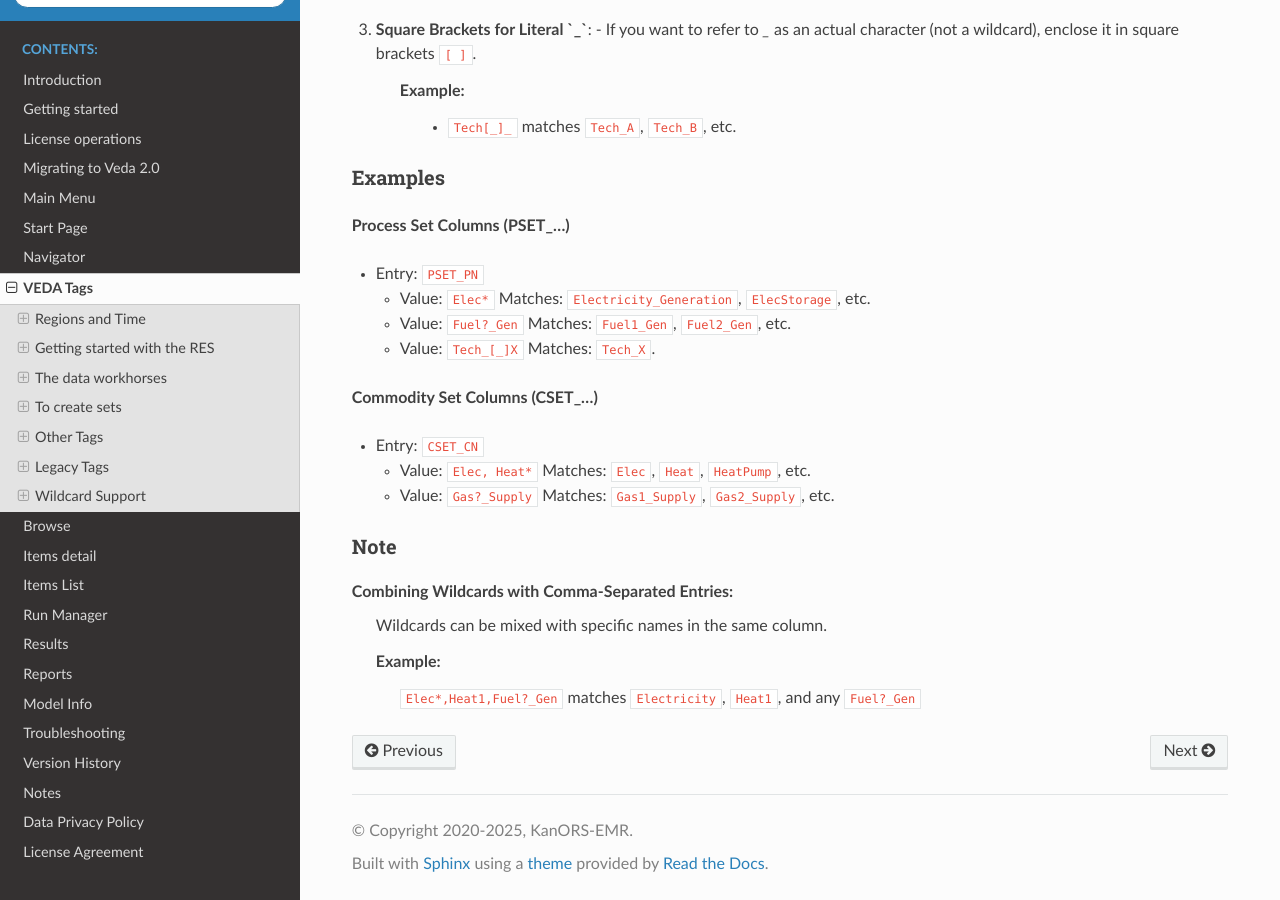
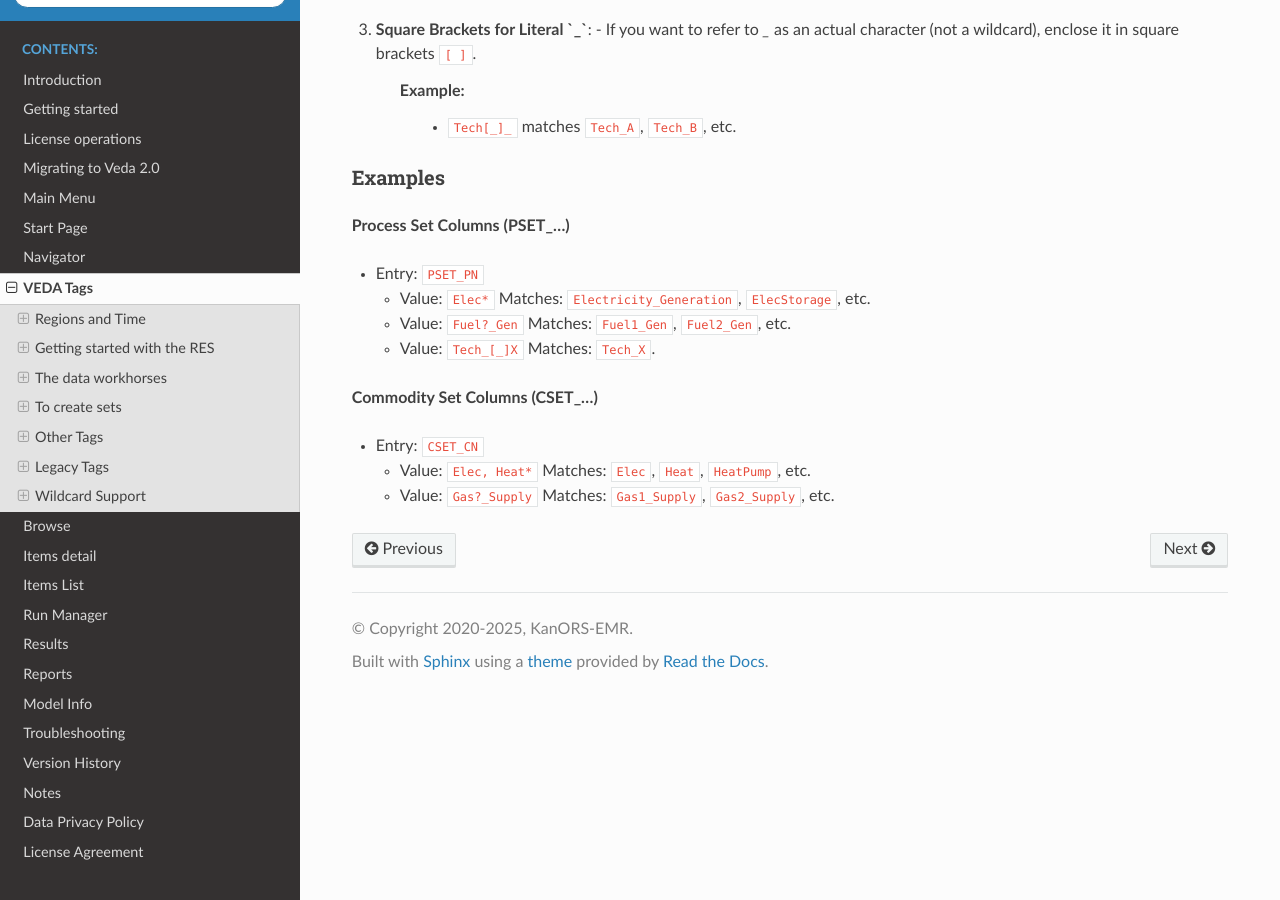
Before and after one commit to kanors-emr/Veda-documentation, a Sphinx documentation site: the page built from docs/source/pages/VedaTags.rst, in a window 1280 px wide and 900 px high, scrolled down 14577 px. Built offline with Sphinx 7.4.7 and the Read the Docs theme 3.1.0, drawn with Linux system fonts in a browser that asks for light colours.

Commit message:
no message

```diff
--- a/docs/source/pages/VedaTags.rst
+++ b/docs/source/pages/VedaTags.rst
@@ -792,12 +792,3 @@ Examples
 
   - Value: ``Gas?_Supply``
     Matches: ``Gas1_Supply``, ``Gas2_Supply``, etc.
-
-Note
-^^^^
-
-**Combining Wildcards with Comma-Separated Entries**:
-    Wildcards can be mixed with specific names in the same column.
-
-    Example:
-        ``Elec*,Heat1,Fuel?_Gen`` matches ``Electricity``, ``Heat1``, and any ``Fuel?_Gen``
```
